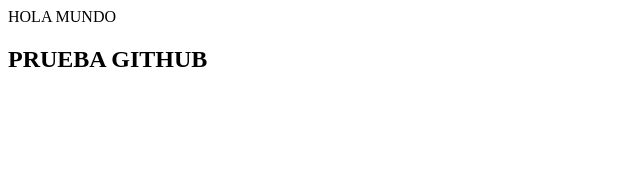
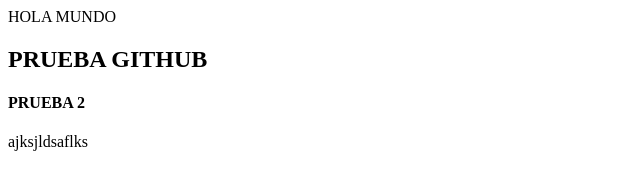
Before and after one commit to riztek-ti/prueba, a plain HTML site: page index.html in a window 1280 px wide. Shown: the whole page, without its empty margins (0-640 px from the left). Drawn offline with Linux system fonts and the light colour scheme.

Commit message:
cambio de prueba

```diff
--- a/index.html
+++ b/index.html
@@ -4,5 +4,9 @@
     </head>
     <body>
         <h2>PRUEBA GITHUB</h2>
+        <h4>PRUEBA 2</h4>
     </body>
+    <footer>
+        ajksjldsaflks
+    </footer>
 </html>
```
